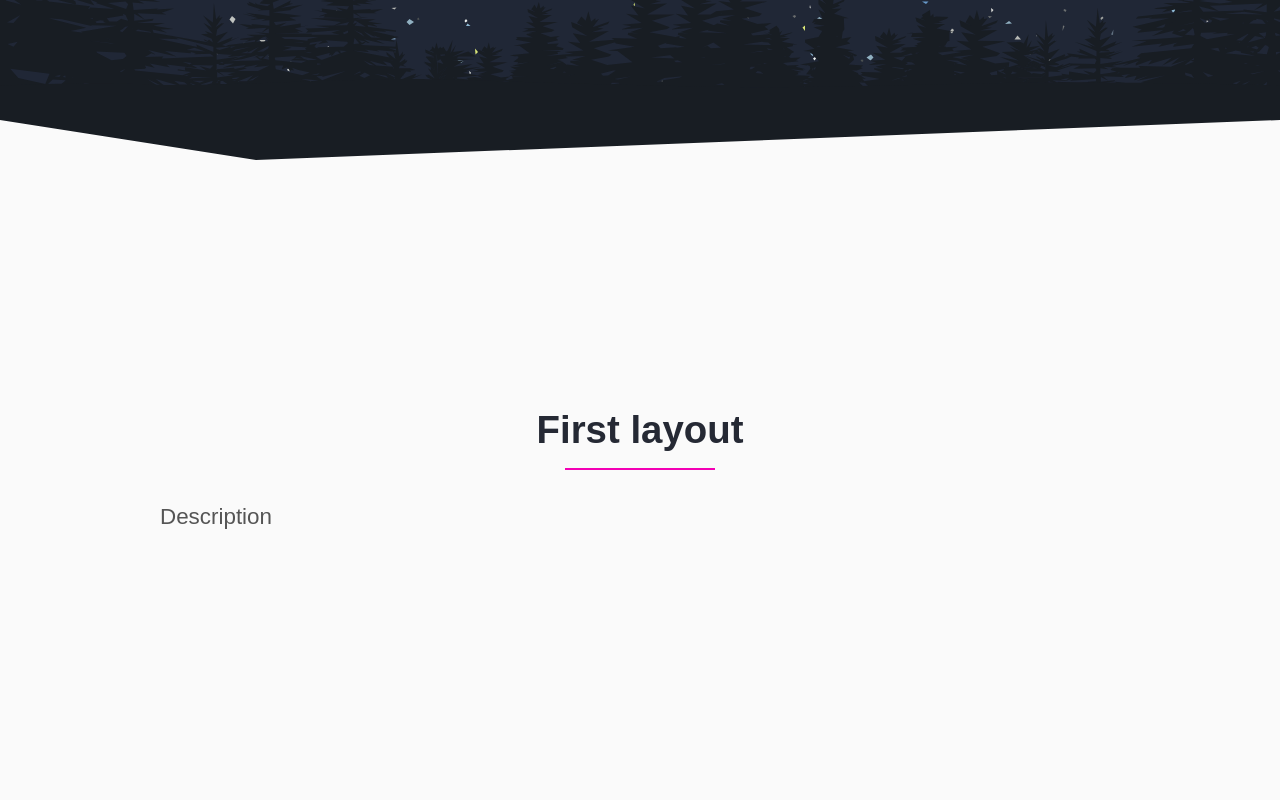
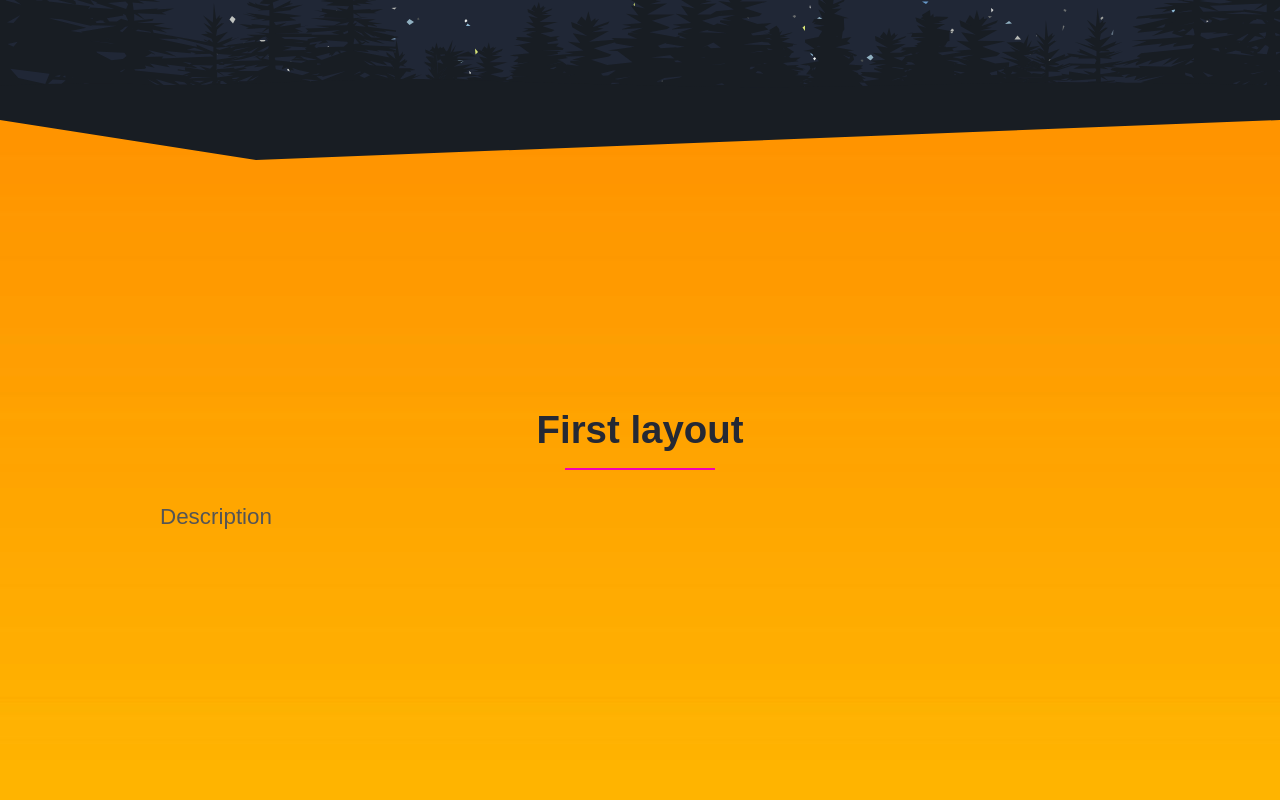
Before and after one commit to Patrick16/react-app, a React (Create React App) app: page / in a window 1280 px wide. Shown: the part 680-1480 px from the top of the page. Built offline with nearby package versions, Linux system fonts and the light colour scheme.

Commit message:
Comments were applied

```diff
--- a/src/App.js
+++ b/src/App.js
@@ -1,6 +1,6 @@
-import Header from "./components/HeaderBlock/Header";
-import Layout from "./components/LayoutBlock/Layout";
-import Footer from "./components/FooterBlock/Footer";
+import Header from "./components/HeaderBlock";
+import Layout from "./components/LayoutBlock";
+import Footer from "./components/FooterBlock";
 import React from "react";
 import Img from "./components/LayoutBlock/images/bg1.jpg";
 
--- a/src/components/LayoutBlock/Layout.js
+++ b/src/components/LayoutBlock/index.js
@@ -2,16 +2,14 @@ import React from "react";
 import s from "./layout.module.css";
 
 const Layout =({title="Title", descr="Description", urlBg, colorBg}) =>{
-    const  backgroundImage = {
-        backgroundImage:urlBg
-    }
-    const  backgroundColor = {
-        backgroundColor:colorBg
-    }
+   const  backgroundStyle = {
+       backgroundImage: `url(${urlBg})`,
+       backgroundColor: colorBg
+   }
     return(
-        <section style={
-            urlBg ? backgroundImage : backgroundColor
-        } className={s.root}>
+        <section
+            style={ backgroundStyle }
+            className={s.root}>
             <div className={s.wrapper}>
                 <article>
                     <div className={s.title}>
```
Also changed, not shown: src/components/FooterBlock/index.js (renamed from src/components/FooterBlock/Footer.js), src/components/HeaderBlock/index.js (renamed from src/components/HeaderBlock/Header.js).
